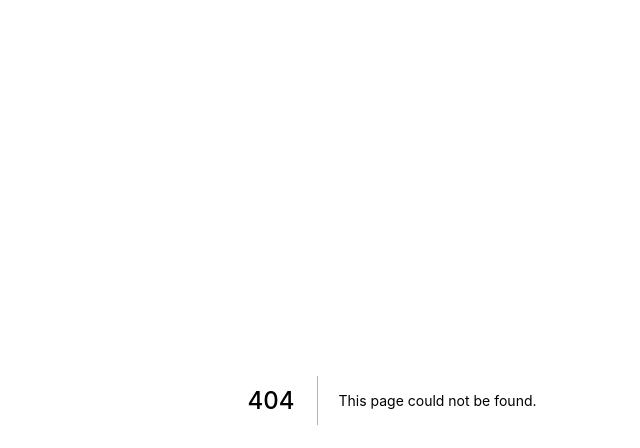
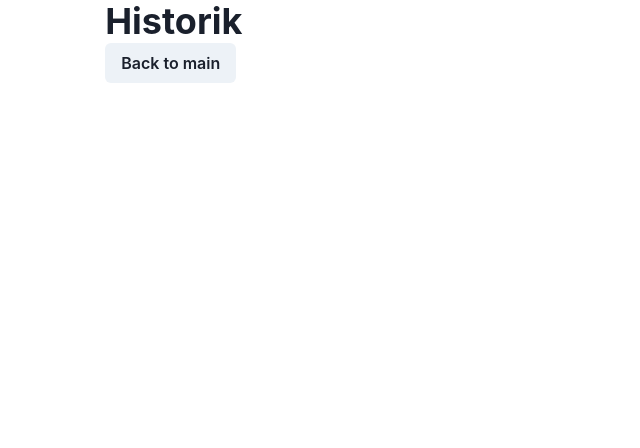
Before and after one commit to R1ckard94/Peoplecounter_Frontend, a Next.js app: page /history in a window 1280 px wide. Before the commit this address had no page. Shown: the top 448 px of the page, without its empty margins (248-888 px from the left). Built offline with nearby package versions, Linux system fonts and the light colour scheme.

Commit message:
history sida och navigering mellan sidorna

```diff
--- a/pages/_app.js
+++ b/pages/_app.js
@@ -1,9 +1,13 @@
 import { ChakraProvider } from '@chakra-ui/react'
+import { BrowserRouter as Router, Route, Switch, ReactDOM } from 'react-router-dom'
+
+
 
 function MyApp({ Component, pageProps }) {
+
   return (
     <ChakraProvider>
-      <Component {...pageProps} />
+            <Component {...pageProps} />
     </ChakraProvider>
   )
 
--- /dev/null
+++ b/pages/history.js
@@ -0,0 +1,20 @@
+import { Button, ButtonGroup, Box } from '@chakra-ui/react'
+import { Container, Flex, VStack, Heading, Text } from '@chakra-ui/layout'
+import Link from 'next/link'
+
+function History(){
+  return (
+    <Container>
+        <Heading>
+            Historik
+        </Heading>
+        <Link href='/'>
+            <Button>Back to main</Button>
+        </Link>
+
+
+    </Container>
+  )
+}
+
+export default History
--- a/pages/index.js
+++ b/pages/index.js
@@ -1,7 +1,7 @@
-import Image from 'next/image'
+
 import { Container, Flex, VStack, Heading, Text } from '@chakra-ui/layout'
 import { Button, ButtonGroup, Box } from '@chakra-ui/react'
-
+import Link from 'next/link'
 
 
 
@@ -19,7 +19,9 @@ export default function Home() {
 
       <Flex paddingBottom='2.5rem'>
         <VStack w='100px' marginTop='5%'>
+          <Link href='/history'>
             <Button size='lg' color='blueviolet'>Historik</Button>
+          </Link>
         </VStack>
         <Flex alignSelf='center' w='200vh' maxW='200vh' display='flex' direction='column' gap={100} minH='70vh' justifyContent='center' alignItems='center'>
 
```
